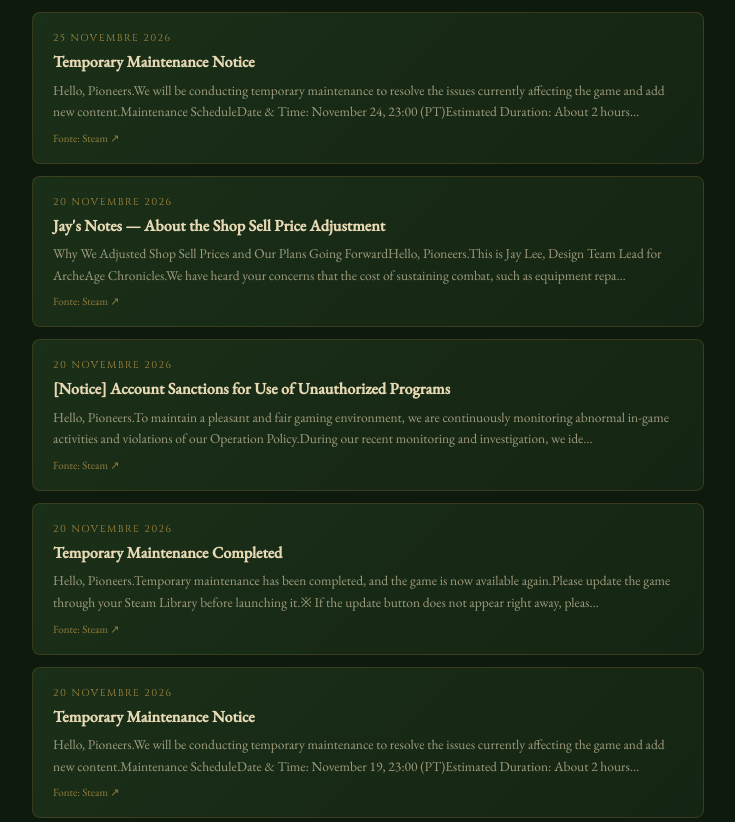
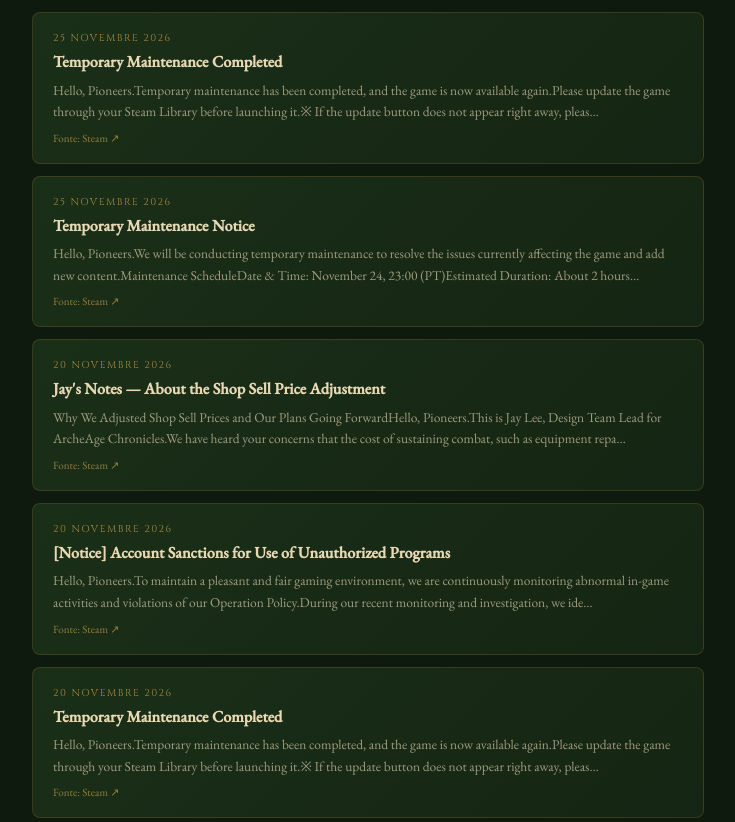
Before and after one commit to ConfraternitaMastri/Confraternita-dei-mastri, a plain HTML site: page archeage/index.html in a window 1280 px wide. Shown: the part 1120-1942 px from the top of the page, without its empty margins (272-1007 px from the left). Drawn offline with nearby package versions, Linux system fonts and the light colour scheme.

Commit message:
Aggiorna news ArcheAge Chronicles da Steam

```diff
--- a/archeage/index.html
+++ b/archeage/index.html
@@ -402,6 +402,12 @@
     <h2>Ultime notizie da Steam</h2>
     <div class="news-grid">
       <!-- STEAM-NEWS-START -->
+      <a class="news-card" href="https://steamstore-a.akamaihd.net/news/externalpost/steam_community_announcements/1850460852980300" target="_blank" rel="noopener">
+        <div class="news-date">25 novembre 2026</div>
+        <div class="news-title">Temporary Maintenance Completed</div>
+        <div class="news-excerpt">Hello, Pioneers.Temporary maintenance has been completed, and the game is now available again.Please update the game through your Steam Library before launching it.※ If the update button does not appear right away, pleas…</div>
+        <div class="news-source">Fonte: Steam ↗</div>
+      </a>
       <a class="news-card" href="https://steamstore-a.akamaihd.net/news/externalpost/steam_community_announcements/1850460852979447" target="_blank" rel="noopener">
         <div class="news-date">25 novembre 2026</div>
         <div class="news-title">Temporary Maintenance Notice</div>
@@ -424,12 +430,6 @@
         <div class="news-date">20 novembre 2026</div>
         <div class="news-title">Temporary Maintenance Completed</div>
         <div class="news-excerpt">Hello, Pioneers.Temporary maintenance has been completed, and the game is now available again.Please update the game through your Steam Library before launching it.※ If the update button does not appear right away, pleas…</div>
-        <div class="news-source">Fonte: Steam ↗</div>
-      </a>
-      <a class="news-card" href="https://steamstore-a.akamaihd.net/news/externalpost/steam_community_announcements/1849827110430546" target="_blank" rel="noopener">
-        <div class="news-date">20 novembre 2026</div>
-        <div class="news-title">Temporary Maintenance Notice</div>
-        <div class="news-excerpt">Hello, Pioneers.We will be conducting temporary maintenance to resolve the issues currently affecting the game and add new content.Maintenance ScheduleDate &amp; Time: November 19, 23:00 (PT)Estimated Duration: About 2 hours…</div>
         <div class="news-source">Fonte: Steam ↗</div>
       </a>
       <!-- STEAM-NEWS-END -->
```
